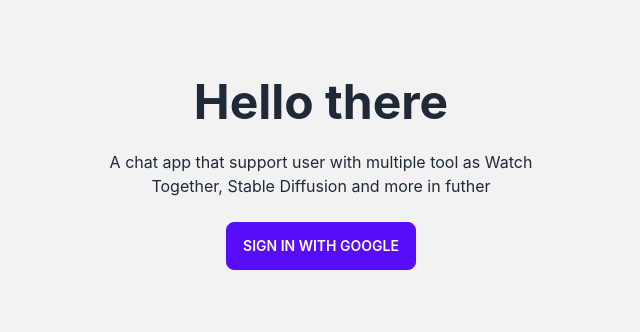
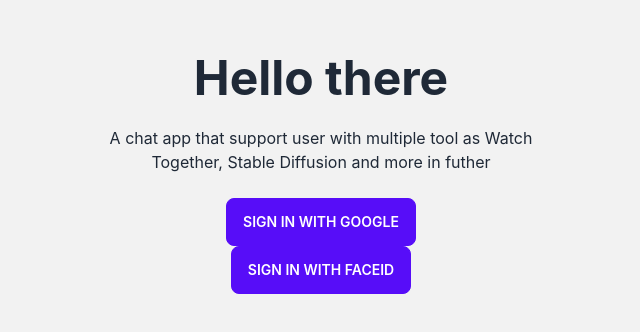
Before and after one commit to triminh12042002/SuperGroupChat, a React (Create React App) app: page / in a window 1280 px wide. Shown: the part 226-558 px from the top of the page, without its empty margins (319-959 px from the left). Built offline with nearby package versions, Linux system fonts and the light colour scheme; no server answers.

Commit message:
use webcam

```diff
--- a/package.json
+++ b/package.json
@@ -9,11 +9,13 @@
     "axios": "^1.4.0",
     "daisyui": "^2.51.6",
     "firebase": "^9.21.0",
+    "opencv.js": "^1.2.1",
     "react": "^18.2.0",
     "react-dom": "^18.2.0",
     "react-firebase-hooks": "^5.1.1",
     "react-router-dom": "6",
     "react-scripts": "5.0.1",
+    "react-webcam": "^7.1.1",
     "uuid": "^9.0.0",
     "web-vitals": "^2.1.4"
   },
--- a/src/views/SignIn/SignIn.jsx
+++ b/src/views/SignIn/SignIn.jsx
@@ -1,11 +1,13 @@
 import firebase from 'firebase/compat/app';
 import { auth } from '../../firebase';
+import SignInFaceId from './SignInFaceId';
 
 export default function SignIn() {
     const signInWithGoogle = () => {
         const provider = new firebase.auth.GoogleAuthProvider();
         auth.signInWithPopup(provider);
     }
+
     return (
         <div className="hero min-h-screen bg-base-200">
         <div className="hero-content text-center">
@@ -13,8 +15,13 @@
             <h1 className="text-5xl font-bold">Hello there</h1>
             <p className="py-6">A chat app that support user with multiple tool as Watch Together, Stable Diffusion and more in futher</p>
             <button className='btn btn-primary' onClick={signInWithGoogle} >Sign in with Google</button>
+
+            {/* FaceID */}
+            <SignInFaceId></SignInFaceId>
             </div>
         </div>
         </div>
+
+
     )
 }
--- /dev/null
+++ b/src/views/SignIn/SignInFaceId.jsx
@@ -0,0 +1,27 @@
+import React, { useRef, useEffect, useState } from 'react';
+import Webcam from 'react-webcam';
+
+const SignInFaceId = () => {
+  const webcamRef = useRef(null);
+
+  return (
+    <div>
+        <label htmlFor="faceid" className="btn btn-primary">Sign In With FaceID</label>
+        <input type="checkbox" id="faceid" className="modal-toggle" />
+        <div className="modal">
+            <div className="modal-box">
+                {/* <h3 className="font-bold text-lg">Hello!</h3>
+                <p className="py-4">This modal works with a hidden checkbox!</p> */}
+                <div className="modal-action">
+                <Webcam ref={webcamRef} />
+
+                <label htmlFor="faceid" className="btn btn-sm btn-circle btn-ghost absolute right-2 top-2">x</label>
+                </div>
+            </div>
+        </div>
+    </div>
+
+  );
+};
+
+export default SignInFaceId;
```
Also changed, not shown: 2 other files (tests, documents, lock files or other folders).
